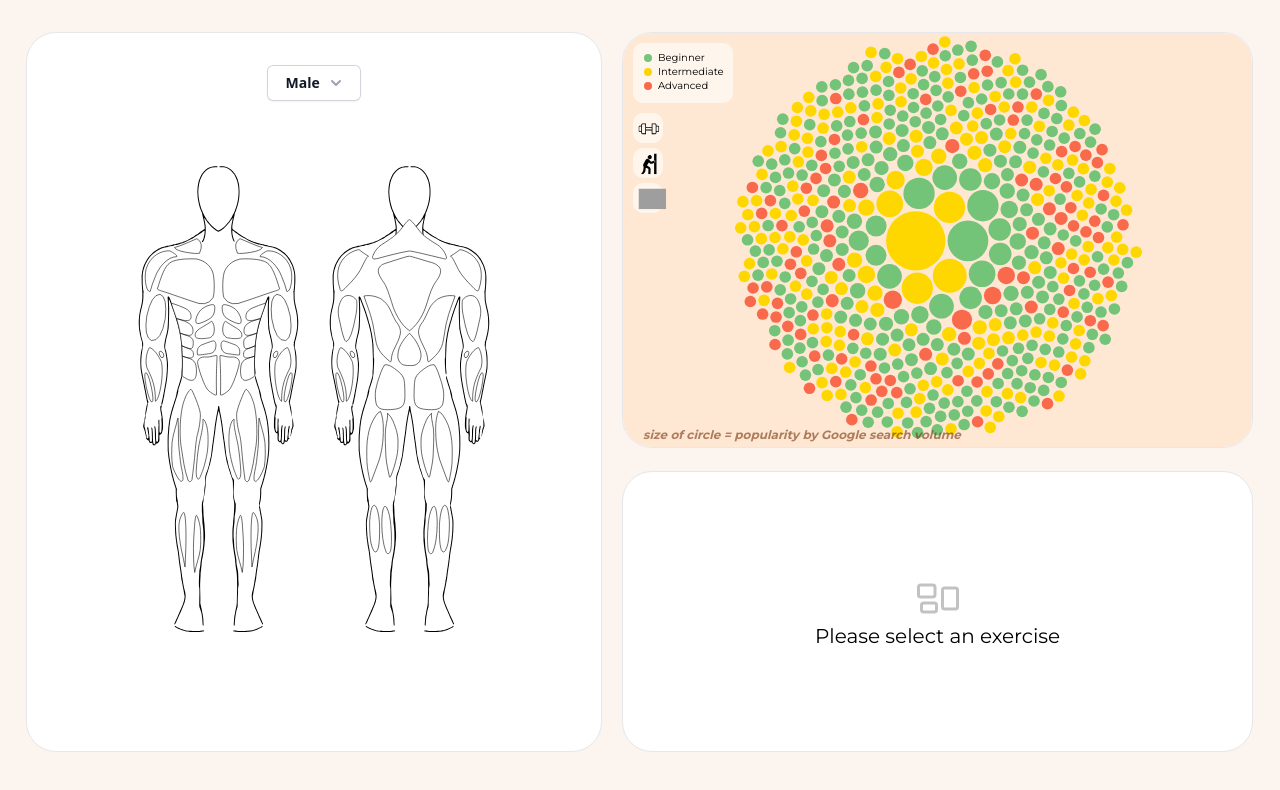
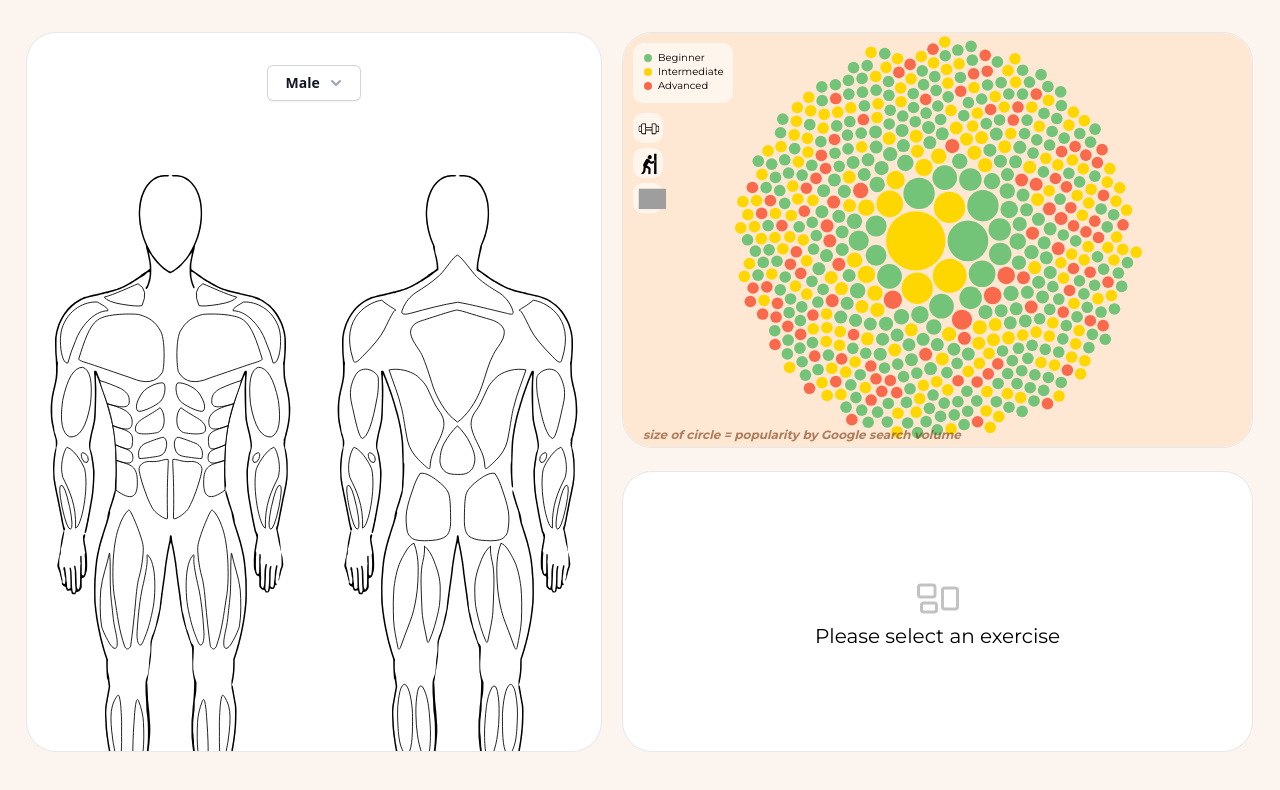
Before and after one commit to ernum/Vizercise, a Next.js app: page / in a window 1280 px wide. Shown: the top 790 px of the page. Built offline with nearby package versions, Linux system fonts and the light colour scheme; grey boxes are pictures that could not be loaded.

Commit message:
fix: Body orientation

```diff
--- a/public/musclesConst.js
+++ b/public/musclesConst.js
@@ -164,4 +164,5 @@ const colourPalette = [
   "#9D0000",
   "#870000",
 ];
+
 export { musclesConst, allMuscles, colourPalette };
--- a/src/components/BodySection.js
+++ b/src/components/BodySection.js
@@ -11,8 +11,6 @@ export default function BodySection(props) {
   const frontFemaleEmpty = "/front_female_empty.svg";
   const backFemaleEmpty = "/back_female_empty.svg";
 
-  const frontString = "Front";
-  const backString = "Back";
   const maleString = "Male";
   const femaleString = "Female";
 
@@ -25,12 +23,7 @@ export default function BodySection(props) {
   const backMusclesFemale = musclesConst[3];
 
   // the value of body decides what is rendered
-  const [body, setBody] = useState(frontMaleEmpty);
-  const isMale =
-    body === frontMaleEmpty || body === backMaleEmpty ? true : false;
-  const isForwardFacing =
-    body === frontMaleEmpty || body === frontFemaleEmpty ? true : false;
-  const orientationString = isForwardFacing ? frontString : backString;
+  const [isMale, setIsMale] = useState(true);
   const genderString = isMale ? maleString : femaleString;
   const frontMuscles = isMale ? frontMusclesMale : frontMusclesFemale;
   const backMuscles = isMale ? backMusclesMale : backMusclesFemale;
@@ -84,19 +77,6 @@ export default function BodySection(props) {
         .style("fill", colour);
     }
   }, [props.selectedExercises]);
-
-  useEffect(() => {
-    d3.select("div#body_div").selectAll("g").style("stroke-width", "1");
-    d3.select("div#body_div").selectAll("g").attr("isselected", "false");
-    props.selectedMuscles.forEach((element) => {
-      fillMuscleStroke(element, "3");
-      (element === "Lower back" &&
-        d3.selectAll("g.lower_back").attr("isselected", "true")) ||
-        (element === "Traps (mid-back)" &&
-          d3.selectAll("g.mid_back").attr("isselected", "true")) ||
-        d3.selectAll("g#" + element).attr("isselected", "true");
-    });
-  }, [body]);
 
   function drawFront(bodyArg) {
     return (
@@ -401,18 +381,12 @@ export default function BodySection(props) {
     );
   }
 
-  function fillMuscleStroke(inputStr, width) {
-    selectHelper(inputStr)
-      .style("stroke-width", width)
-      .style("cursor", "pointer");
-  }
-
   function fillMuscle(inputClass) {
     d3.selectAll(inputClass)
       .transition()
       .ease(d3.easeLinear)
       .duration(200)
-      .style("stroke-width", "5")
+      .style("stroke-width", "4")
       .style("cursor", "pointer");
   }
 
@@ -429,7 +403,7 @@ export default function BodySection(props) {
         .transition()
         .ease(d3.easeLinear)
         .duration(200)
-        .style("stroke-width", "5");
+        .style("stroke-width", "4");
   }
 
   // If's due to d3 selections not too keen on whitespace
@@ -449,38 +423,26 @@ export default function BodySection(props) {
     props.onClick(inputId);
   }
 
-  // handles clicks on orientation (show front/back) button
-  function handleOrientationClick() {
-    if (isMale) {
-      isForwardFacing ? setBody(backMaleEmpty) : setBody(frontMaleEmpty);
-    } else {
-      isForwardFacing ? setBody(backFemaleEmpty) : setBody(frontFemaleEmpty);
-    }
-  }
-
-  // handles clicks on gender button
-  function handleGenderClick() {
-    if (isForwardFacing) {
-      isMale ? setBody(frontFemaleEmpty) : setBody(frontMaleEmpty);
-    } else {
-      isMale ? setBody(backFemaleEmpty) : setBody(backMaleEmpty);
-    }
-  }
-
   return (
     <div id="body_div">
       <Script src="https://d3js.org/d3.v7.min.js" />
       <div className="relative grid grid-cols-1 top-8 px-60 gap-x-16">
         <BodyButton
           menuOrientation="left"
-          action={handleGenderClick}
+          action={() => {
+            setIsMale(!isMale);
+          }}
           buttonText={genderString}
           optionText={isMale ? femaleString : maleString}
         />
       </div>
-      <div className="grid grid-cols-2 grid-rows-5 md:px-6 lg:px-24 pt-20 m-auto">
-        <div className="col-span-1">{drawFront(body)}</div>
-        <div className="col-span-1">{drawBack(body)}</div>
+      <div className="grid grid-cols-2 pt-20 m-auto h-0">
+        <div className="col-span-1">
+          {drawFront(isMale ? frontMaleEmpty : frontFemaleEmpty)}
+        </div>
+        <div className="col-span-1">
+          {drawBack(isMale ? backMaleEmpty : backFemaleEmpty)}
+        </div>
       </div>
     </div>
   );
```
